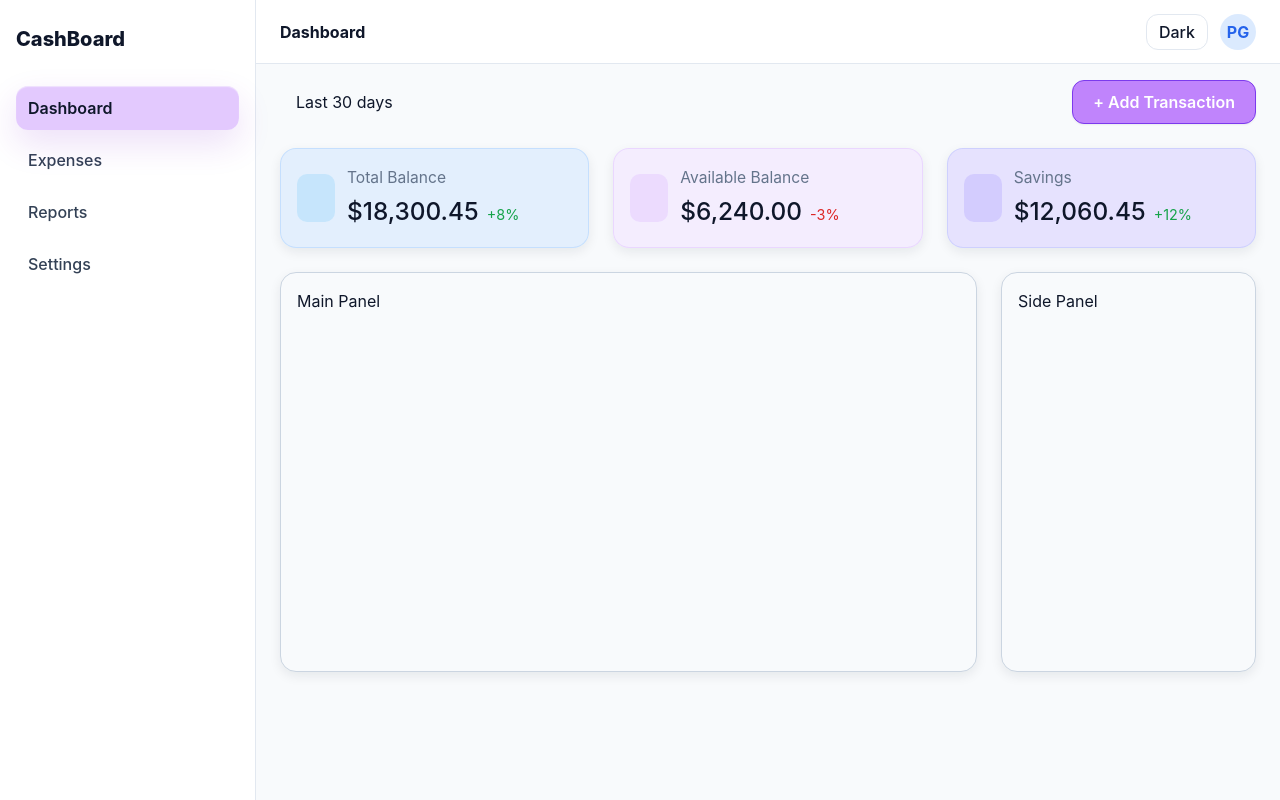
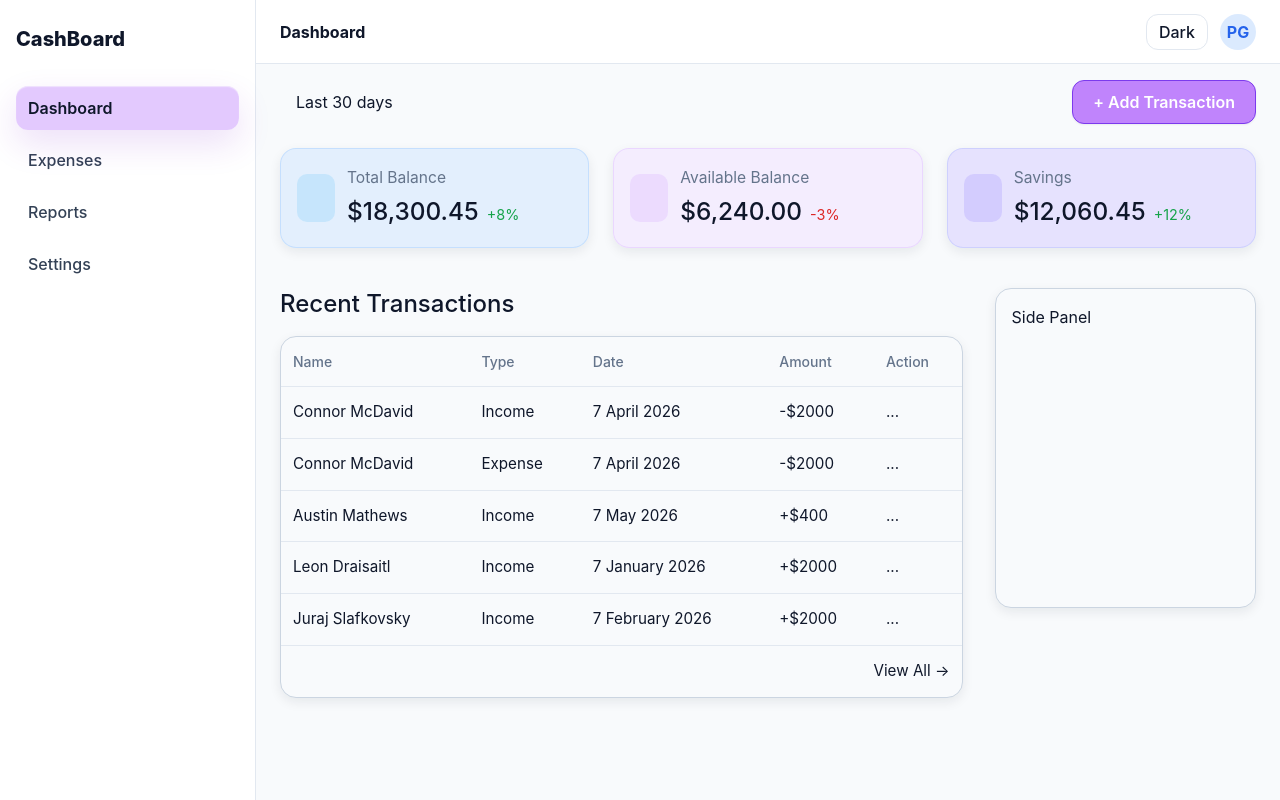
Before and after one commit to Gurmis/CashBoard, a Vue app: page / in a window 1280 px wide. Built offline with nearby package versions, Linux system fonts and the light colour scheme; some icons are missing.

Commit message:
adding initial main panel template and styles

```diff
--- a/src/view/DashboardView.vue
+++ b/src/view/DashboardView.vue
@@ -54,7 +54,70 @@
       </div>
     </div>
     <div class="dashboard-content">
-      <div class="dashboard-content__main-panel surface">Main Panel</div>
+      <div class="dashboard-content__main-panel">
+        <div class="main-panel__header">
+            <h3 class="text-2xl font-medium">Recent Transactions</h3>
+        </div>
+        <div class="main-panel__body surface">
+          <div class="table-wrapper">
+            <table class="transactions-table">
+              <thead>
+                <tr>
+                  <th>Name</th>
+                  <th>Type</th>
+                  <th>Date</th>
+                  <th>Amount</th>
+                  <th>Action</th>
+                </tr>
+              </thead>
+              <tbody>
+                <tr>
+                  <td>Connor McDavid</td>
+                  <td>Income</td>
+                  <td>7 April 2026</td>
+                  <td>-$2000</td>
+                  <td>...</td>
+                </tr>
+                <tr>
+                  <td>Connor McDavid</td>
+                  <td>Expense</td>
+                  <td>7 April 2026</td>
+                  <td>-$2000</td>
+                  <td>...</td>
+                </tr>
+                <tr>
+                  <td>Austin Mathews</td>
+                  <td>Income</td>
+                  <td>7 May 2026</td>
+                  <td>+$400</td>
+                  <td>...</td>
+                </tr>
+                <tr>
+                  <td>Leon Draisaitl</td>
+                  <td>Income</td>
+                  <td>7 January 2026</td>
+                  <td>+$2000</td>
+                  <td>...</td>
+                </tr>
+              <tr>
+                <td>Juraj Slafkovsky</td>
+                <td>Income</td>
+                <td>7 February 2026</td>
+                <td>+$2000</td>
+                <td>...</td>
+              </tr>
+              </tbody>
+              <tfoot>
+              <tr>
+                <td colspan="5" class="table-footer-cell text-right">
+                  <button class="table-footer-action">View All →</button>
+                </td>
+              </tr>
+              </tfoot>
+            </table>
+          </div>
+        </div>
+      </div>
       <div class="dashboard-content__side-panel surface">Side Panel</div>
     </div>
   </div>
@@ -237,20 +300,70 @@ import { Icon } from "@iconify/vue";
 
 .dashboard-content {
   display: flex;
-  gap: 24px;
+  margin-top: 16px;
+  gap: 32px;
 }
 
 .dashboard-content__main-panel {
+  display: flex;
+  flex-direction: column;
   flex: 3;
-  min-height: 400px;
-  padding: 16px;
+  align-self: flex-start;
+  //min-height: 200px;
   //background: var(--card-bg);
+}
 
+.main-panel__header {
+  margin-bottom: 16px;
 }
+
+.main-panel__body {
+  flex: 1;
+  min-width: 0;
+}
+
 .dashboard-content__side-panel {
   flex: 1;
-  min-height: 400px;
+  align-self: flex-start;
+  min-height: 320px;
   padding: 16px;
 }
 
+.table-wrapper {
+  width: 100%;
+  overflow-x: auto;
+}
+
+.transactions-table {
+  width: 100%;
+  border-collapse: collapse;
+}
+
+.transactions-table th,
+.transactions-table td {
+  padding: 14px 12px;
+  white-space: nowrap;
+}
+
+.transactions-table th {
+  text-align: left;
+  font-size: 0.875rem;
+  font-weight: 500;
+  color: var(--text-muted);
+  border-bottom: 1px solid var(--border-subtle);
+}
+
+.transactions-table td {
+  font-size: 0.95rem;
+  color: var(--text-primary);
+  border-bottom: 1px solid var(--border-subtle);
+}
+
+.transactions-table tfoot tr td {
+  border-bottom: none;
+}
+
+.text-right {
+  text-align: right;
+}
 </style>
```
